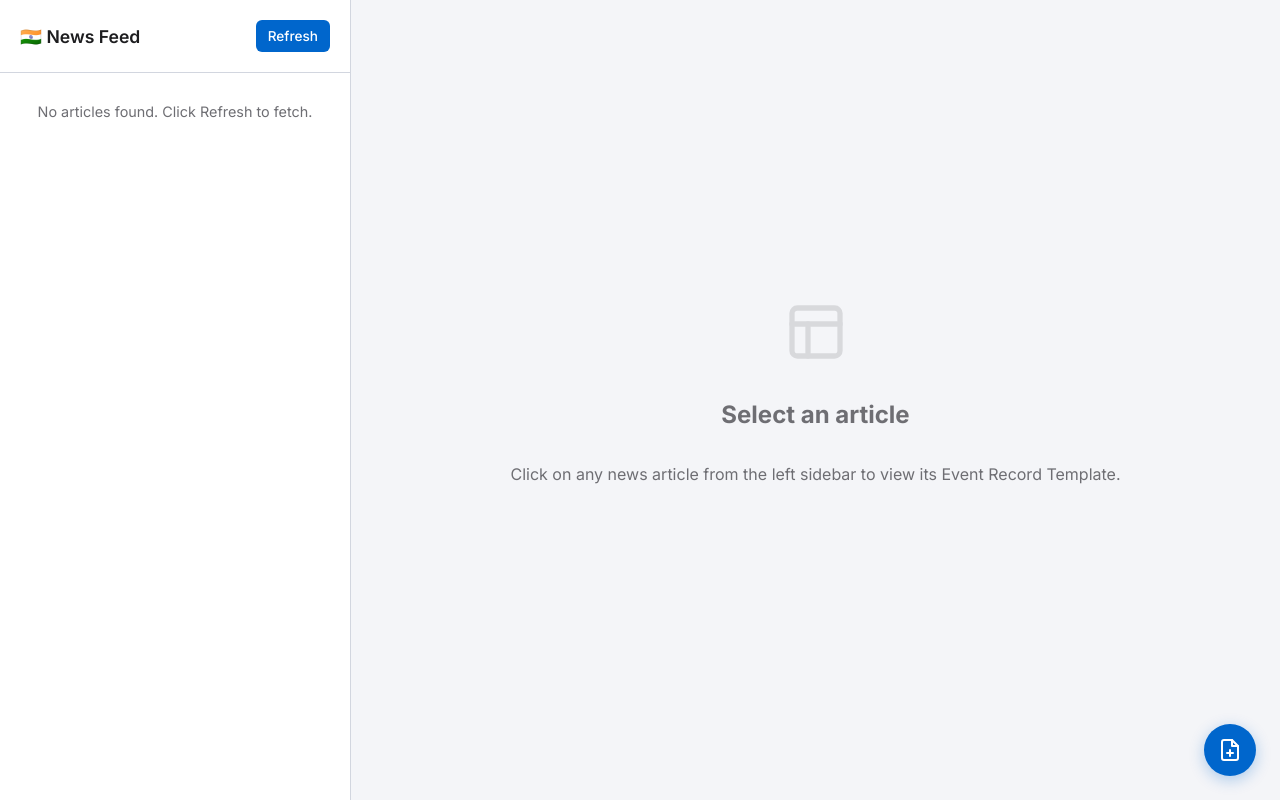
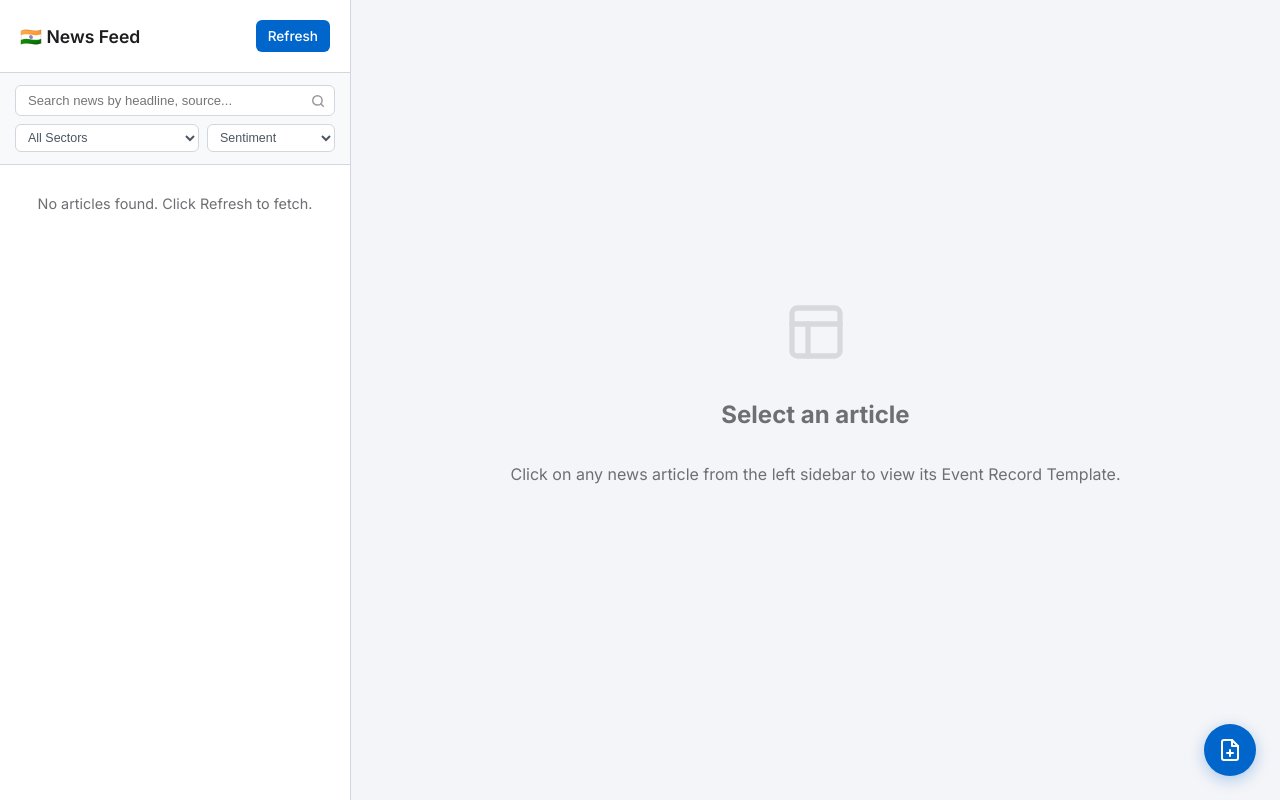
Before and after one commit to surabhi14206/NEWS_APP, a Django app: page / in a window 1280 px wide. Run offline with Django 4.2, Linux system fonts and the light colour scheme; data that the repository does not hold is empty.

Commit message:
Implement client-side news feed search and filter controls in the sidebar

```diff
--- a/newsproject/newsfeeds/templates/dashboard.html
+++ b/newsproject/newsfeeds/templates/dashboard.html
@@ -659,6 +659,28 @@
             <a href="{% url 'fetch_news' %}" class="fetch-btn">Refresh</a>
         </div>
 
+        <!-- SIDEBAR CONTROLS (SEARCH & FILTERS) -->
+        <div class="sidebar-controls" style="padding: 12px 15px; border-bottom: 1px solid var(--border-color); background: #f8f9fa; display: flex; flex-direction: column; gap: 8px;">
+            <div style="position: relative; display: flex; align-items: center;">
+                <input type="text" id="sidebar-search" placeholder="Search news by headline, source..." style="width: 100%; padding: 7px 30px 7px 12px; font-size: 0.82rem; border: 1px solid var(--border-color); border-radius: 6px; outline: none; box-sizing: border-box; transition: border-color 0.2s;" onfocus="this.style.borderColor='var(--brand-color)'" onblur="this.style.borderColor='var(--border-color)'">
+                <svg viewBox="0 0 24 24" fill="none" stroke="currentColor" stroke-width="2.5" stroke-linecap="round" stroke-linejoin="round" style="position: absolute; right: 10px; width: 14px; height: 14px; color: var(--text-muted); pointer-events: none; opacity: 0.7;">
+                    <circle cx="11" cy="11" r="8"></circle>
+                    <line x1="21" y1="21" x2="16.65" y2="16.65"></line>
+                </svg>
+            </div>
+            <div style="display: flex; gap: 8px;">
+                <select id="filter-sector" style="flex: 1.2; padding: 5px 8px; font-size: 0.78rem; border: 1px solid var(--border-color); border-radius: 6px; background: white; outline: none; color: #4b5563; max-width: 60%; cursor: pointer;">
+                    <option value="">All Sectors</option>
+                </select>
+                <select id="filter-direction" style="flex: 0.8; padding: 5px 8px; font-size: 0.78rem; border: 1px solid var(--border-color); border-radius: 6px; background: white; outline: none; color: #4b5563; max-width: 40%; cursor: pointer;">
+                    <option value="">Sentiment</option>
+                    <option value="positive">Positive</option>
+                    <option value="negative">Negative</option>
+                    <option value="neutral">Neutral</option>
+                </select>
+            </div>
+        </div>
+
         {% if messages %}
         <div style="padding: 10px; background: #e0f2fe; color: #0284c7; font-size: 0.85rem; border-bottom: 1px solid #bae6fd;">
             {% for message in messages %}
@@ -1003,6 +1025,55 @@
             document.querySelectorAll('.saved-article-item').forEach(c => c.style.background = 'white');
         }
 
+        function populateFilterOptions() {
+            const sectorSelect = document.getElementById('filter-sector');
+            if (!sectorSelect) return;
+
+            const sectors = new Set();
+            document.querySelectorAll('.article-card').forEach(card => {
+                const sector = card.getAttribute('data-sector');
+                if (sector && sector.trim() !== '') {
+                    sectors.add(sector);
+                }
+            });
+
+            const sortedSectors = Array.from(sectors).sort();
+            sortedSectors.forEach(sec => {
+                const opt = document.createElement('option');
+                opt.value = sec;
+                opt.textContent = sec.replace(/_/g, ' ');
+                sectorSelect.appendChild(opt);
+            });
+        }
+
+        function filterSidebarArticles() {
+            const searchQuery = document.getElementById('sidebar-search').value.toLowerCase().trim();
+            const selectedSector = document.getElementById('filter-sector').value;
+            const selectedDirection = document.getElementById('filter-direction').value;
+
+            document.querySelectorAll('.article-card').forEach(card => {
+                const title = card.getAttribute('data-title').toLowerCase();
+                const source = card.getAttribute('data-source').toLowerCase();
+                const keywords = card.getAttribute('data-keywords').toLowerCase();
+                const sector = card.getAttribute('data-sector');
+                const direction = card.getAttribute('data-direction');
+
+                const matchesSearch = !searchQuery ||
+                                      title.includes(searchQuery) ||
+                                      source.includes(searchQuery) ||
+                                      keywords.includes(searchQuery);
+
+                const matchesSector = !selectedSector || sector === selectedSector;
+                const matchesDirection = !selectedDirection || (direction && direction.toLowerCase() === selectedDirection);
+
+                if (matchesSearch && matchesSector && matchesDirection) {
+                    card.style.display = 'block';
+                } else {
+                    card.style.display = 'none';
+                }
+            });
+        }
+
         // Auto-select article on page load if query param 'select' is present
         window.addEventListener('DOMContentLoaded', () => {
             const urlParams = new URLSearchParams(window.location.search);
@@ -1047,6 +1118,18 @@
                     savedTabBtn.click();
                 }
             }
+
+            // Populate sectors filter option dynamically
+            populateFilterOptions();
+
+            // Setup Search and Filter Event Listeners
+            const searchInput = document.getElementById('sidebar-search');
+            const sectorFilter = document.getElementById('filter-sector');
+            const directionFilter = document.getElementById('filter-direction');
+
+            if (searchInput) searchInput.addEventListener('input', filterSidebarArticles);
+            if (sectorFilter) sectorFilter.addEventListener('change', filterSidebarArticles);
+            if (directionFilter) directionFilter.addEventListener('change', filterSidebarArticles);
         });
     </script>
 
```
